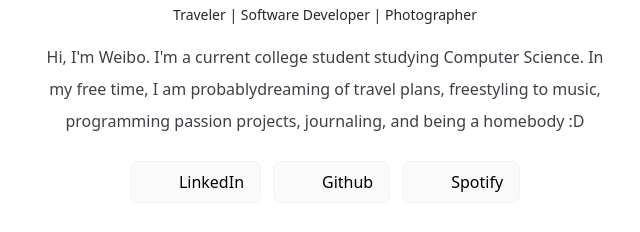
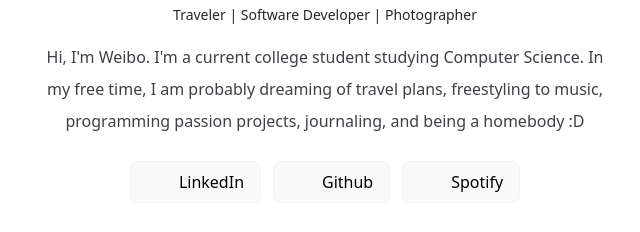
Before and after one commit to Theonlyhamstertoh/weibozhang.com, an Astro site: page / in a window 1280 px wide. Shown: the part 163-395 px from the top of the page, 315-955 px from the left. Built offline with nearby package versions, Linux system fonts and the light colour scheme; Astro itself is replaced by a stand-in of ours; some icons are missing.

Commit message:
fix spacing with home page

```diff
--- a/src/pages/index.astro
+++ b/src/pages/index.astro
@@ -20,9 +20,9 @@ const imageFiles = await Astro.glob("/src/static/images/gallery/*{jpeg,jpg,png,g
             </p>
 
             <p class="mt-3 text-zinc-700 leading-loose text-pretty text-center">
-                Hi, I'm Weibo. I'm a current college student studying Computer Science. In my free time, I am
-                probablydreaming of travel plans, freestyling to music, programming passion projects, journaling, and
-                being a homebody :D
+                Hi, I'm Weibo. I'm a current college student studying Computer Science. In my free time, I am probably
+                dreaming of travel plans, freestyling to music, programming passion projects, journaling, and being a
+                homebody :D
             </p>
 
             <div class="flex gap-3 my-6 justify-center">
```
